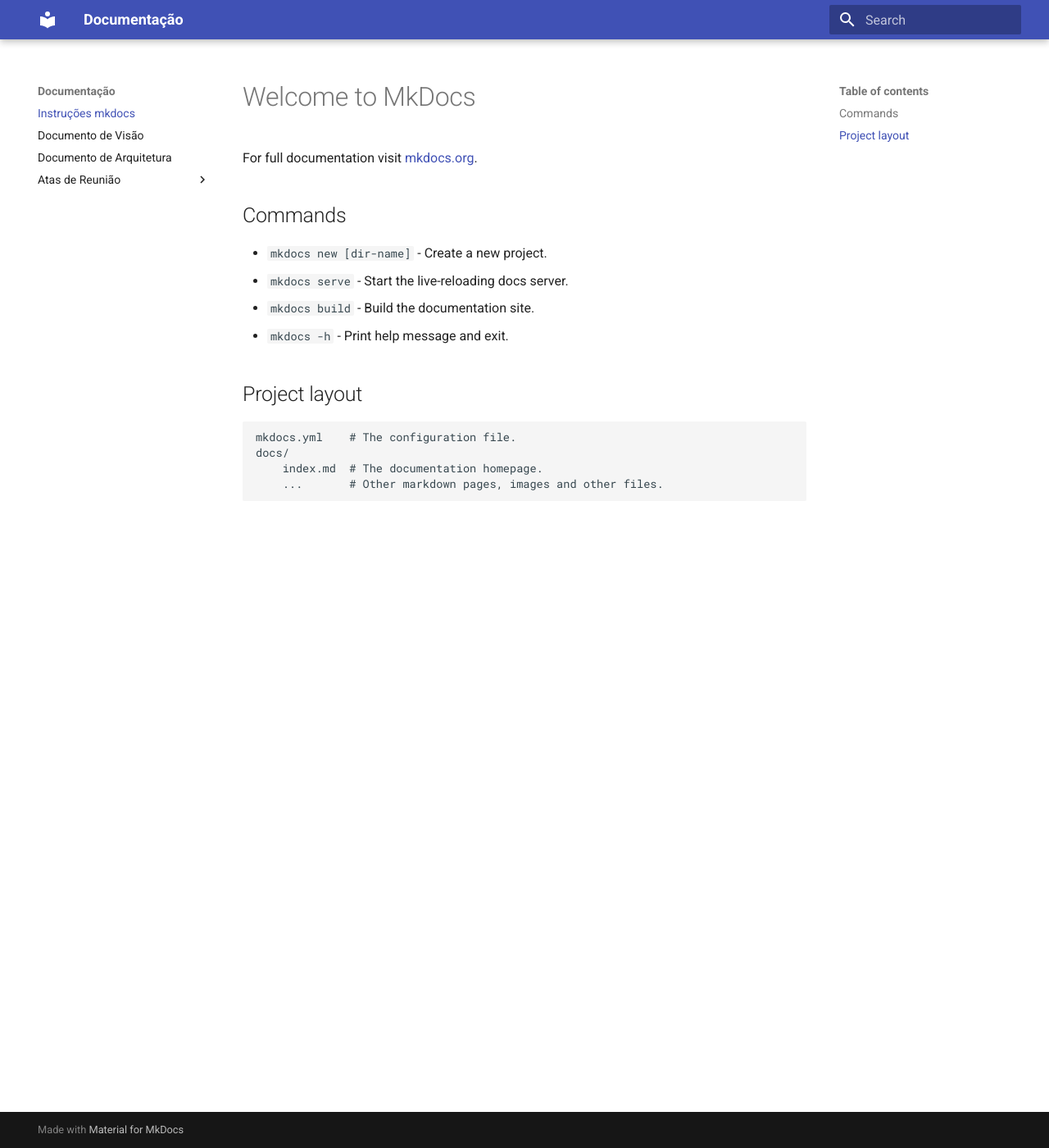
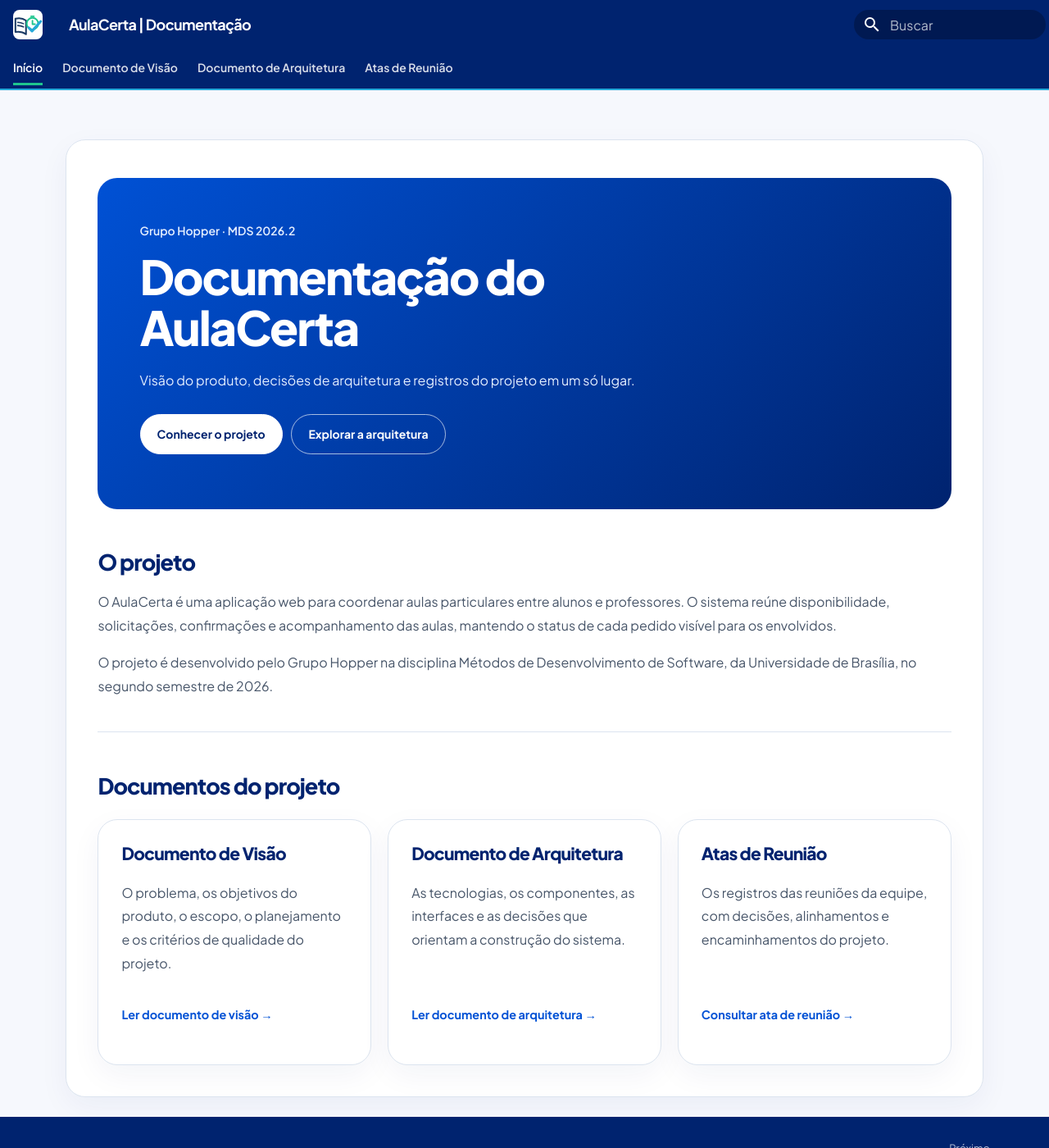
Before and after one commit to FGA0138-MDS-Ajax/2026.2-T02-Hopper, an MkDocs documentation site: the page built from docs/index.md, in a window 1280 px wide and 1400 px high. Shown: the whole window at 82% size. Built offline with MkDocs 1.6.1 and Material for MkDocs 9.7.7, drawn with Linux system fonts in a browser that asks for light colours; some of the changed text lies outside the part shown.

Commit message:
docs: renova visual e página inicial do AulaCerta

```diff
--- a/docs/index.md
+++ b/docs/index.md
@@ -1,17 +1,63 @@
-# Welcome to MkDocs
+---
+title: Início
+hide:
+  - navigation
+  - toc
+---
 
-For full documentation visit [mkdocs.org](https://www.mkdocs.org).
+<div class="ac-hero" markdown="1">
 
-## Commands
+<p class="ac-context">Grupo Hopper · MDS 2026.2</p>
 
-* `mkdocs new [dir-name]` - Create a new project.
-* `mkdocs serve` - Start the live-reloading docs server.
-* `mkdocs build` - Build the documentation site.
-* `mkdocs -h` - Print help message and exit.
+# Documentação do AulaCerta
 
-## Project layout
+Visão do produto, decisões de arquitetura e registros do projeto em um só lugar.
 
-    mkdocs.yml    # The configuration file.
-    docs/
-        index.md  # The documentation homepage.
-        ...       # Other markdown pages, images and other files.
+[Conhecer o projeto](documento-de-visao.md){ .md-button .md-button--primary }
+[Explorar a arquitetura](documento-de-arquitetura.md){ .md-button }
+
+</div>
+
+## O projeto
+
+O AulaCerta é uma aplicação web para coordenar aulas particulares entre alunos e professores. O sistema reúne disponibilidade, solicitações, confirmações e acompanhamento das aulas, mantendo o status de cada pedido visível para os envolvidos.
+
+O projeto é desenvolvido pelo Grupo Hopper na disciplina Métodos de Desenvolvimento de Software, da Universidade de Brasília, no segundo semestre de 2026.
+
+---
+
+## Documentos do projeto
+
+<div class="ac-grid" markdown="1">
+
+<section class="ac-card" markdown="1">
+
+### Documento de Visão
+
+O problema, os objetivos do produto, o escopo, o planejamento e os critérios de qualidade do projeto.
+
+[Ler documento de visão →](documento-de-visao.md){ .ac-card-link }
+
+</section>
+
+<section class="ac-card" markdown="1">
+
+### Documento de Arquitetura
+
+As tecnologias, os componentes, as interfaces e as decisões que orientam a construção do sistema.
+
+[Ler documento de arquitetura →](documento-de-arquitetura.md){ .ac-card-link }
+
+</section>
+
+<section class="ac-card" markdown="1">
+
+### Atas de Reunião
+
+Os registros das reuniões da equipe, com decisões, alinhamentos e encaminhamentos do projeto.
+
+[Consultar ata de reunião →](atas-reuniao/ata-reuniao-1.md){ .ac-card-link }
+
+</section>
+
+</div>
--- /dev/null
+++ b/docs/stylesheets/extra.css
@@ -0,0 +1,149 @@
+/* Identidade visual de frontend/DESIGN.md. */
+:root, [data-md-color-scheme="default"] {
+  --ac-primary: #00236f;
+  --ac-secondary: #0051d5;
+  --ac-ceu: #24a8d8;
+  --ac-menta: #1fc58e;
+  --ac-surface: #f6f8fd;
+  --ac-tinta: #0f172a;
+  --ac-suave: #475569;
+  --ac-line: #dce4ef;
+  --ac-shadow: 0 12px 36px rgb(0 35 111 / 5%);
+  --md-primary-fg-color: var(--ac-primary);
+  --md-primary-fg-color--light: var(--ac-secondary);
+  --md-primary-fg-color--dark: var(--ac-primary);
+  --md-accent-fg-color: var(--ac-secondary);
+  --md-default-bg-color: var(--ac-surface);
+  --md-default-fg-color: var(--ac-tinta);
+  --md-default-fg-color--light: var(--ac-suave);
+  --md-typeset-color: var(--ac-suave);
+  --md-typeset-a-color: var(--ac-secondary);
+  --md-text-font: "Plus Jakarta Sans", sans-serif;
+  --md-code-font: ui-monospace, SFMono-Regular, Consolas, monospace;
+}
+
+.md-grid { max-width: 76rem; }
+.md-main__inner:has(.ac-hero) { max-width: 1152px; }
+.md-header { box-shadow: none; }
+.md-header__title { font-weight: 800; letter-spacing: -0.035em; }
+.md-header__button.md-logo img { width: 1.8rem; height: 1.8rem; }
+
+/* Navegação horizontal e linha de separação nas cores da marca. */
+.md-tabs { border-bottom: 2px solid var(--ac-ceu); }
+.md-tabs__link {
+  min-height: 2.2rem;
+  align-items: center;
+  margin-top: 0;
+  font-weight: 600;
+  opacity: 0.85;
+}
+.md-tabs__item--active .md-tabs__link, .md-tabs__link:hover { opacity: 1; }
+.md-tabs__item--active .md-tabs__link { box-shadow: inset 0 -3px 0 var(--ac-menta); }
+.md-search__form { border-radius: 1rem; }
+
+.md-content__inner {
+  margin-top: 1.5rem;
+  padding: clamp(1rem, 3vw, 2rem);
+  background: white;
+  border: 1px solid var(--ac-line);
+  border-radius: 1.2rem;
+  box-shadow: var(--ac-shadow);
+}
+.md-typeset { font-size: 0.8rem; line-height: 1.8; }
+.md-typeset h1, .md-typeset h2, .md-typeset h3, .md-typeset h4 {
+  color: var(--ac-primary);
+  font-weight: 800;
+  letter-spacing: -0.035em;
+  line-height: 1.25;
+}
+.md-typeset h1 {
+  margin-bottom: 1.2rem;
+  padding-bottom: 1rem;
+  border-bottom: 1px solid var(--ac-line);
+  font-size: clamp(1.65rem, 3vw, 2.2rem);
+}
+.md-typeset h2 { margin-top: 2.4rem; font-size: 1.35rem; }
+.md-typeset h3 { font-size: 1.05rem; }
+.md-typeset strong { color: var(--ac-tinta); }
+.md-typeset hr { margin: 2rem 0; border: 0; border-top: 1px solid var(--ac-line); }
+.md-typeset a:not(.md-button):hover { text-decoration: underline; text-underline-offset: 0.2em; }
+.md-typeset a:focus-visible, .md-header a:focus-visible, .md-tabs a:focus-visible {
+  outline: 3px solid var(--ac-ceu);
+  outline-offset: 4px;
+  border-radius: 0.2rem;
+}
+.md-nav__link { padding: 0.3rem 0; line-height: 1.5; }
+.md-nav__link--active { font-weight: 700; }
+
+.md-typeset .md-typeset__table { display: block; max-width: 100%; }
+.md-typeset table:not([class]) {
+  width: 100%;
+  border-color: var(--ac-line);
+  border-radius: 0.65rem;
+  font-size: 0.68rem;
+}
+.md-typeset table:not([class]) th { color: var(--ac-primary); background: var(--ac-surface); font-weight: 800; }
+.md-typeset table:not([class]) tbody tr:nth-child(even) { background: #fafbfe; }
+.md-typeset table:not([class]) td, .md-typeset table:not([class]) th { min-width: 6rem; padding: 0.65rem 0.8rem; }
+.md-typeset img { height: auto; }
+
+.md-typeset .ac-hero {
+  padding: clamp(1.4rem, 4vw, 3rem);
+  border-radius: 1.2rem;
+  color: white;
+  background: linear-gradient(135deg, var(--ac-secondary), var(--ac-primary));
+}
+.md-typeset .ac-hero h1 {
+  max-width: 36rem;
+  margin: 0.6rem 0 1rem;
+  padding: 0;
+  border: 0;
+  color: white;
+  font-size: clamp(1.9rem, 4.5vw, 3rem);
+  line-height: 1.08;
+}
+.md-typeset .ac-hero p { max-width: 36rem; color: #e5efff; }
+.md-typeset .ac-hero .ac-context { margin: 0; font-size: 0.7rem; font-weight: 600; }
+.md-typeset .ac-hero .md-button {
+  min-height: 2.4rem;
+  margin: 0.5rem 0.4rem 0 0;
+  padding: 0.55rem 1rem;
+  border: 1px solid rgb(255 255 255 / 65%);
+  border-radius: 2rem;
+  color: white;
+  font-size: 0.7rem;
+  font-weight: 700;
+}
+.md-typeset .ac-hero .md-button--primary { border-color: white; color: var(--ac-primary); background: white; }
+.md-typeset .ac-hero .md-button:hover { border-color: white; color: var(--ac-primary); background: #e5efff; }
+.md-typeset .ac-grid { display: grid; grid-template-columns: repeat(3, minmax(0, 1fr)); gap: 1rem; margin: 1.2rem 0 0; }
+.md-typeset .ac-card {
+  display: flex;
+  flex-direction: column;
+  padding: 1.4rem;
+  border: 1px solid var(--ac-line);
+  border-radius: 1.2rem;
+  background: white;
+  box-shadow: var(--ac-shadow);
+}
+.md-typeset .ac-card h3 { margin: 0 0 0.5rem; }
+.md-typeset .ac-card p { margin: 0.5rem 0; }
+.md-typeset .ac-card p:last-child { margin-top: auto; padding-top: 0.8rem; }
+.md-typeset .ac-card-link { display: inline-flex; align-items: center; min-height: 2.2rem; font-size: 0.72rem; font-weight: 700; }
+.md-footer { background: var(--ac-primary); }
+.md-footer-meta { background: rgb(0 0 0 / 12%); }
+
+@media (max-width: 60em) {
+  .md-typeset .ac-grid { grid-template-columns: 1fr; }
+}
+@media (max-width: 44.99em) {
+  .md-content__inner { margin: 0.8rem 0.6rem; padding: 1rem; border-radius: 1rem; }
+  .md-typeset .ac-hero { padding: 1.25rem; }
+  .md-typeset .ac-hero h1 { font-size: 1.45rem; }
+  .md-typeset .ac-hero .md-button { display: block; width: 100%; margin-right: 0; text-align: center; }
+}
+@media print {
+  .md-content__inner { padding: 0; border: 0; box-shadow: none; }
+  .md-typeset .ac-hero { padding: 0; background: white; }
+  .md-typeset .ac-hero h1, .md-typeset .ac-hero p { color: var(--ac-tinta); }
+}
--- a/mkdocs.yml
+++ b/mkdocs.yml
@@ -1,7 +1,9 @@
-site_name: Documentação
+site_name: AulaCerta | Documentação
+site_description: Documentação do AulaCerta, projeto do Grupo Hopper na disciplina Métodos de Desenvolvimento de Software.
+site_url: https://fga0138-mds-ajax.github.io/2026.2-T02-Hopper/
 
 nav:
-  - Instruções mkdocs: "index.md"
+  - Início: "index.md"
   - Documento de Visão: "documento-de-visao.md"
   - Documento de Arquitetura: "documento-de-arquitetura.md"
   - Atas de Reunião:
@@ -9,6 +11,29 @@ nav:
 
 theme:
   name: material
+  language: pt-BR
+  logo: assets/identidade/favicon.svg
+  favicon: assets/identidade/favicon.svg
+  font: false
+  palette:
+    scheme: default
+    primary: custom
+    accent: custom
+  features:
+    - navigation.tabs
+    - navigation.tabs.sticky
+    - navigation.top
+    - navigation.footer
+    - search.suggest
+    - search.highlight
+
+extra_css:
+  - "https://fonts.googleapis.com/css2?family=Plus+Jakarta+Sans:wght@400;500;600;700;800&display=swap"
+  - stylesheets/extra.css
 
 markdown_extensions:
   - footnotes
+  - attr_list
+  - md_in_html
+
+copyright: AulaCerta · Grupo Hopper · MDS 2026.2
```
Also changed, not shown: docs/assets/identidade/favicon.svg (added).
